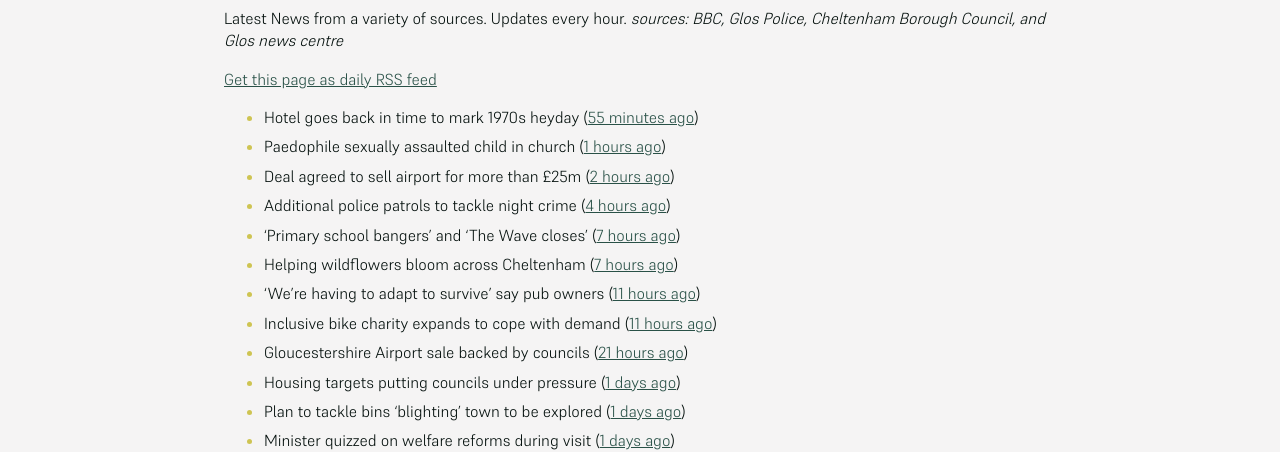
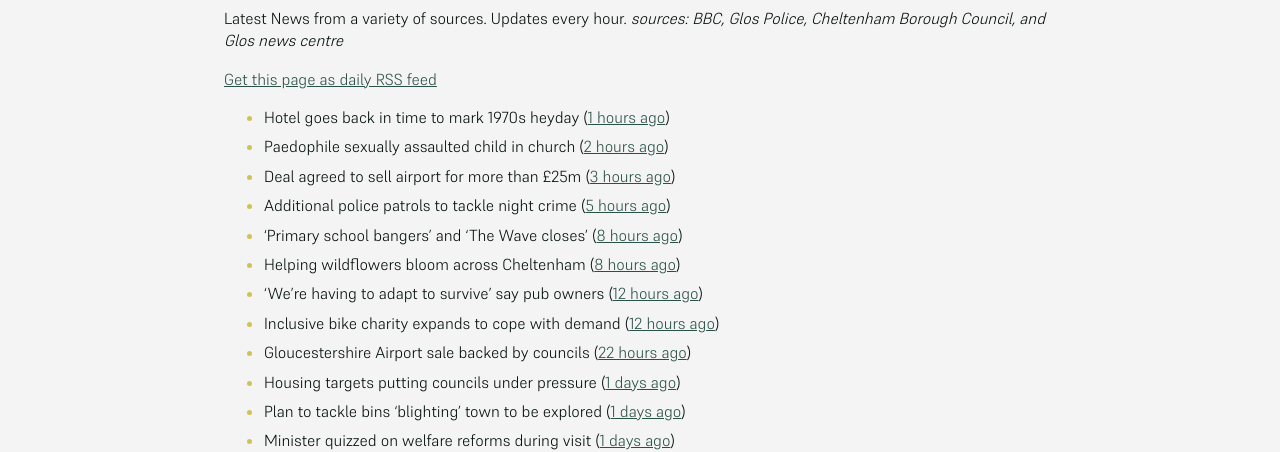
Before and after one commit to mat-0/cheltenham-open-data, a Jekyll site: the page built from _pages/news.md, in a window 1280 px wide. Shown: the part 266-718 px from the top of the page. Built offline with Jekyll 4.4.1, drawn with Linux system fonts in a browser that asks for light colours.

Commit message:
Updated 2025-06-27 17:57:46

```diff
--- a/_pages/news.md
+++ b/_pages/news.md
@@ -12,15 +12,15 @@ _sources: BBC, Glos Police, Cheltenham Borough Council, and Glos news centre_
 [Get this page as daily RSS feed](/daily.rss)
 
 <!-- news_marker starts -->
-- Hotel goes back in time to mark 1970s heyday ([55 minutes ago](https://www.bbc.com/news/articles/c335z6yzpmro))
-- Paedophile sexually assaulted child in church ([1 hours ago](https://www.bbc.com/news/articles/czxe4e2ppw2o))
-- Deal agreed to sell airport for more than £25m ([2 hours ago](https://www.bbc.com/news/articles/cdx5g5xqkv1o))
-- Additional police patrols to tackle night crime ([4 hours ago](https://www.bbc.com/news/articles/czjknk33xpxo))
-- 'Primary school bangers' and 'The Wave closes' ([7 hours ago](https://www.bbc.com/news/articles/cq53wwp5yldo))
-- Helping wildflowers bloom across Cheltenham ([7 hours ago](https://www.cheltenham.gov.uk/news/article/3025/helping_wildflowers_bloom_across_cheltenham))
-- 'We're having to adapt to survive' say pub owners ([11 hours ago](https://www.bbc.com/news/articles/c74z3yp3p0xo))
-- Inclusive bike charity expands to cope with demand ([11 hours ago](https://www.bbc.com/news/articles/ceq79pjzq3no))
-- Gloucestershire Airport sale backed by councils ([21 hours ago](https://gloucesternewscentre.co.uk/gloucestershire-airport-sale-backed-by-councils/))
+- Hotel goes back in time to mark 1970s heyday ([1 hours ago](https://www.bbc.com/news/articles/c335z6yzpmro))
+- Paedophile sexually assaulted child in church ([2 hours ago](https://www.bbc.com/news/articles/czxe4e2ppw2o))
+- Deal agreed to sell airport for more than £25m ([3 hours ago](https://www.bbc.com/news/articles/cdx5g5xqkv1o))
+- Additional police patrols to tackle night crime ([5 hours ago](https://www.bbc.com/news/articles/czjknk33xpxo))
+- 'Primary school bangers' and 'The Wave closes' ([8 hours ago](https://www.bbc.com/news/articles/cq53wwp5yldo))
+- Helping wildflowers bloom across Cheltenham ([8 hours ago](https://www.cheltenham.gov.uk/news/article/3025/helping_wildflowers_bloom_across_cheltenham))
+- 'We're having to adapt to survive' say pub owners ([12 hours ago](https://www.bbc.com/news/articles/c74z3yp3p0xo))
+- Inclusive bike charity expands to cope with demand ([12 hours ago](https://www.bbc.com/news/articles/ceq79pjzq3no))
+- Gloucestershire Airport sale backed by councils ([22 hours ago](https://gloucesternewscentre.co.uk/gloucestershire-airport-sale-backed-by-councils/))
 - Housing targets putting councils under pressure ([1 days ago](https://www.bbc.com/news/articles/c3en9q19k03o))
 - Plan to tackle bins 'blighting' town to be explored ([1 days ago](https://www.bbc.com/news/articles/c98j40dy0mlo))
 - Minister quizzed on welfare reforms during visit ([1 days ago](https://www.bbc.com/news/articles/cd6g58we454o))
```
Also changed, not shown: other parts of _pages/news.md (+1 -1 lines), _data/flood.json (+5 -48 lines), index.md (+5 -5 lines).
